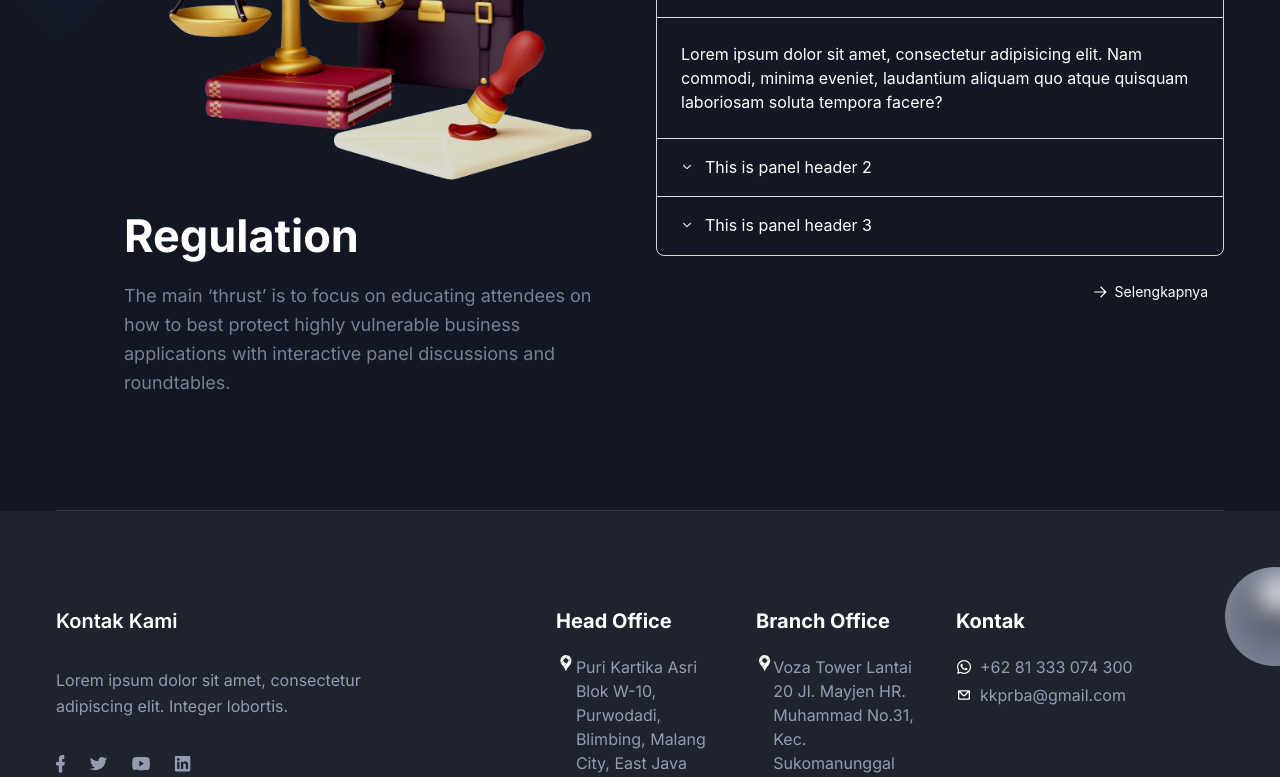
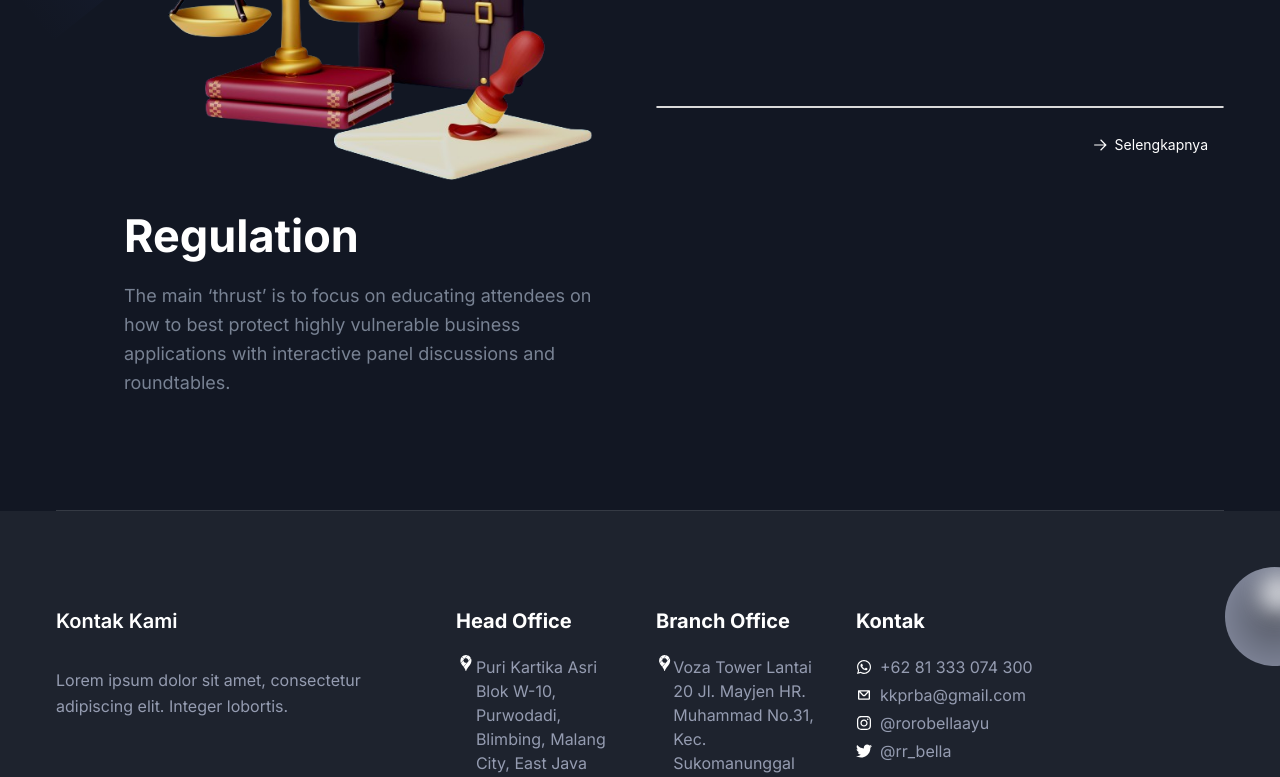
Before and after one commit to ILHAM2134/kkprba, a Next.js app: page /about in a window 1280 px wide. Shown: the part 1280-2057 px from the top of the page. Built offline with nearby package versions, Linux system fonts and the light colour scheme.

Commit message:
fixing home blog and regulations

```diff
--- a/app/about/page.tsx
+++ b/app/about/page.tsx
@@ -1,5 +1,5 @@
 import AboutSectionOne from "@/components/About/AboutSectionOne";
-import AboutSectionTwo from "@/components/About/AboutSectionTwo";
+import AboutSectionTwo from "@/components/About/Regulation";
 import Breadcrumb from "@/components/Common/Breadcrumb";
 
 import { Metadata } from "next";
--- a/app/layout.tsx
+++ b/app/layout.tsx
@@ -17,17 +17,13 @@ export default function RootLayout({
 }) {
   return (
     <html suppressHydrationWarning lang="en">
-      {/*
-        <head /> will contain the components returned by the nearest parent
-        head.js. Find out more at https://beta.nextjs.org/docs/api-reference/file-conventions/head
-      */}
       <head>
         <title>KKPRBA</title>
 
         <link rel="icon" type="image/png" href={logo.src} />
       </head>
       <body
-        className={`scrollbar-thin scrollbar-track-gray-50 scrollbar-thumb-gray-300 dark:scrollbar-track-gray-800 dark:scrollbar-thumb-gray-500 bg-[#FCFCFC] dark:bg-black ${inter.className}`}
+        className={`bg-[#FCFCFC] scrollbar-thin scrollbar-track-gray-50 scrollbar-thumb-gray-300 dark:bg-black dark:scrollbar-track-gray-800 dark:scrollbar-thumb-gray-500 ${inter.className}`}
       >
         <Providers>
           <Header />
--- a/components/About/AboutSectionTwo.tsx
+++ b/components/About/Regulation.tsx
@@ -10,7 +10,23 @@ import {
 } from "react-icons/io";
 import { useRouter } from "next/navigation";
 
-const AboutSectionTwo = () => {
+type TDataRegulations = {
+  categories: { id: number; name: string }[];
+  created_at: string;
+  description: string;
+  id: number;
+  image: string;
+  is_carousel: number | string | boolean | null;
+  short_title: string;
+  title: string;
+  updated_at: string;
+};
+
+type TPropsRegulation = {
+  data: TDataRegulations[] | [];
+};
+
+const Regulation = ({ data }: TPropsRegulation) => {
   const router = useRouter();
 
   const checkIcon = (
@@ -19,47 +35,11 @@ const AboutSectionTwo = () => {
     </svg>
   );
 
-  const items: CollapseProps["items"] = [
-    {
-      key: "1",
-      label: (
-        <p className="text-black dark:text-white">This is panel header 1</p>
-      ),
-      children: (
-        <p className="text-black dark:text-white">
-          Lorem ipsum dolor sit amet, consectetur adipisicing elit. Nam commodi,
-          minima eveniet, laudantium aliquam quo atque quisquam laboriosam
-          soluta tempora facere?
-        </p>
-      ),
-    },
-    {
-      key: "2",
-      label: (
-        <p className="text-black dark:text-white">This is panel header 2</p>
-      ),
-      children: (
-        <p className="text-black dark:text-white">
-          Lorem ipsum dolor sit amet, consectetur adipisicing elit. Nam commodi,
-          minima eveniet, laudantium aliquam quo atque quisquam laboriosam
-          soluta tempora facere?
-        </p>
-      ),
-    },
-    {
-      key: "3",
-      label: (
-        <p className="text-black dark:text-white">This is panel header 3</p>
-      ),
-      children: (
-        <p className="text-black dark:text-white">
-          Lorem ipsum dolor sit amet, consectetur adipisicing elit. Nam commodi,
-          minima eveniet, laudantium aliquam quo atque quisquam laboriosam
-          soluta tempora facere?
-        </p>
-      ),
-    },
-  ];
+  const items: CollapseProps["items"] = data?.slice(0, 3)?.map((item) => ({
+    key: item?.id,
+    label: <p className="text-black dark:text-white">{item?.short_title}</p>,
+    children: <p className="text-black dark:text-white">{item?.title}</p>,
+  }));
 
   const List = ({ text }) => (
     <p className="mb-5 flex items-center text-lg font-medium text-body-color">
@@ -189,4 +169,4 @@ const AboutSectionTwo = () => {
   );
 };
 
-export default AboutSectionTwo;
+export default Regulation;
--- a/components/Footer/index.tsx
+++ b/components/Footer/index.tsx
@@ -2,7 +2,7 @@
 import Image from "next/image";
 import Link from "next/link";
 
-import { FaWhatsapp } from "react-icons/fa";
+import { FaWhatsapp, FaInstagram, FaTwitter } from "react-icons/fa";
 import { SiGooglemaps } from "react-icons/si";
 import { CgMail } from "react-icons/cg";
 
@@ -16,7 +16,7 @@ const Footer = () => {
       >
         <div className="container">
           <div className="-mx-4 flex flex-wrap">
-            <div className="w-full px-4 md:w-1/2 lg:w-4/12 xl:w-5/12">
+            <div className="w-full px-4 md:w-1/2 lg:w-4/12">
               <div className="mb-12 max-w-[360px] lg:mb-16">
                 <p className="mb-8 inline-block text-xl font-semibold">
                   Kontak Kami
@@ -27,67 +27,7 @@ const Footer = () => {
                   Integer lobortis.
                 </p>
 
-                <div className="flex items-center">
-                  <a
-                    href="/"
-                    aria-label="social-link"
-                    className="mr-6 text-body-color duration-300 hover:text-primary dark:text-body-color-dark dark:hover:text-primary"
-                  >
-                    <svg
-                      width="9"
-                      height="18"
-                      viewBox="0 0 9 18"
-                      className="fill-current"
-                    >
-                      <path d="M8.13643 7H6.78036H6.29605V6.43548V4.68548V4.12097H6.78036H7.79741C8.06378 4.12097 8.28172 3.89516 8.28172 3.55645V0.564516C8.28172 0.254032 8.088 0 7.79741 0H6.02968C4.11665 0 2.78479 1.58064 2.78479 3.92339V6.37903V6.94355H2.30048H0.65382C0.314802 6.94355 0 7.25403 0 7.70564V9.7379C0 10.1331 0.266371 10.5 0.65382 10.5H2.25205H2.73636V11.0645V16.7379C2.73636 17.1331 3.00273 17.5 3.39018 17.5H5.66644C5.81174 17.5 5.93281 17.4153 6.02968 17.3024C6.12654 17.1895 6.19919 16.9919 6.19919 16.8226V11.0927V10.5282H6.70771H7.79741C8.11222 10.5282 8.35437 10.3024 8.4028 9.96371V9.93548V9.90726L8.74182 7.95968C8.76604 7.7621 8.74182 7.53629 8.59653 7.31048C8.54809 7.16935 8.33016 7.02823 8.13643 7Z" />
-                    </svg>
-                  </a>
-
-                  <a
-                    href="/"
-                    aria-label="social-link"
-                    className="mr-6 text-body-color duration-300 hover:text-primary dark:text-body-color-dark dark:hover:text-primary"
-                  >
-                    <svg
-                      width="19"
-                      height="14"
-                      viewBox="0 0 19 14"
-                      className="fill-current"
-                    >
-                      <path d="M16.3024 2.26027L17.375 1.0274C17.6855 0.693493 17.7702 0.436644 17.7984 0.308219C16.9516 0.770548 16.1613 0.924658 15.6532 0.924658H15.4556L15.3427 0.821918C14.6653 0.282534 13.8185 0 12.9153 0C10.9395 0 9.3871 1.48973 9.3871 3.21062C9.3871 3.31336 9.3871 3.46747 9.41532 3.57021L9.5 4.0839L8.90726 4.05822C5.29435 3.95548 2.33065 1.13014 1.85081 0.642123C1.06048 1.92637 1.5121 3.15925 1.99194 3.92979L2.95161 5.36815L1.42742 4.5976C1.45565 5.67637 1.90726 6.52397 2.78226 7.14041L3.54435 7.65411L2.78226 7.93665C3.2621 9.24658 4.33468 9.78596 5.125 9.99144L6.16935 10.2483L5.18145 10.8647C3.60081 11.8921 1.625 11.8151 0.75 11.738C2.52823 12.8682 4.64516 13.125 6.1129 13.125C7.21371 13.125 8.03226 13.0223 8.22984 12.9452C16.1331 11.25 16.5 4.82877 16.5 3.54452V3.36473L16.6694 3.26199C17.629 2.44007 18.0242 2.00342 18.25 1.74658C18.1653 1.77226 18.0524 1.82363 17.9395 1.84932L16.3024 2.26027Z" />
-                    </svg>
-                  </a>
-
-                  <a
-                    href="/"
-                    aria-label="social-link"
-                    className="mr-6 text-body-color duration-300 hover:text-primary dark:text-body-color-dark dark:hover:text-primary"
-                  >
-                    <svg
-                      width="18"
-                      height="14"
-                      viewBox="0 0 18 14"
-                      className="fill-current"
-                    >
-                      <path d="M17.5058 2.07119C17.3068 1.2488 16.7099 0.609173 15.9423 0.395963C14.5778 7.26191e-08 9.0627 0 9.0627 0C9.0627 0 3.54766 7.26191e-08 2.18311 0.395963C1.41555 0.609173 0.818561 1.2488 0.619565 2.07119C0.25 3.56366 0.25 6.60953 0.25 6.60953C0.25 6.60953 0.25 9.68585 0.619565 11.1479C0.818561 11.9703 1.41555 12.6099 2.18311 12.8231C3.54766 13.2191 9.0627 13.2191 9.0627 13.2191C9.0627 13.2191 14.5778 13.2191 15.9423 12.8231C16.7099 12.6099 17.3068 11.9703 17.5058 11.1479C17.8754 9.68585 17.8754 6.60953 17.8754 6.60953C17.8754 6.60953 17.8754 3.56366 17.5058 2.07119ZM7.30016 9.44218V3.77687L11.8771 6.60953L7.30016 9.44218Z" />
-                    </svg>
-                  </a>
-
-                  <a
-                    href="/"
-                    aria-label="social-link"
-                    className="text-body-color duration-300 hover:text-primary dark:text-body-color-dark dark:hover:text-primary"
-                  >
-                    <svg
-                      width="17"
-                      height="16"
-                      viewBox="0 0 17 16"
-                      className="fill-current"
-                    >
-                      <path d="M15.2196 0H1.99991C1.37516 0 0.875366 0.497491 0.875366 1.11936V14.3029C0.875366 14.8999 1.37516 15.4222 1.99991 15.4222H15.1696C15.7943 15.4222 16.2941 14.9247 16.2941 14.3029V1.09448C16.3441 0.497491 15.8443 0 15.2196 0ZM5.44852 13.1089H3.17444V5.7709H5.44852V13.1089ZM4.29899 4.75104C3.54929 4.75104 2.97452 4.15405 2.97452 3.43269C2.97452 2.71133 3.57428 2.11434 4.29899 2.11434C5.02369 2.11434 5.62345 2.71133 5.62345 3.43269C5.62345 4.15405 5.07367 4.75104 4.29899 4.75104ZM14.07 13.1089H11.796V9.55183C11.796 8.7061 11.771 7.58674 10.5964 7.58674C9.39693 7.58674 9.222 8.53198 9.222 9.47721V13.1089H6.94792V5.7709H9.17202V6.79076H9.19701C9.52188 6.19377 10.2466 5.59678 11.3711 5.59678C13.6952 5.59678 14.12 7.08925 14.12 9.12897V13.1089H14.07Z" />
-                    </svg>
-                  </a>
-                </div>
+                <div className="flex items-center"></div>
               </div>
             </div>
 
@@ -164,6 +104,32 @@ const Footer = () => {
                     className="my-1 block text-base text-body-color duration-300 hover:text-primary dark:text-body-color-dark dark:hover:text-primary"
                   >
                     kkprba@gmail.com
+                  </a>
+                </p>
+
+                <p className="flex items-center gap-2">
+                  <FaInstagram className="block" />
+
+                  <a
+                    href="https://www.instagram.com/rorobellaayu/"
+                    target="_blank"
+                    rel="noreferrer"
+                    className="block text-base text-body-color duration-300 hover:text-primary dark:text-body-color-dark dark:hover:text-primary"
+                  >
+                    @rorobellaayu
+                  </a>
+                </p>
+
+                <p className="mt-1 flex items-center gap-2">
+                  <FaTwitter className="block" />
+
+                  <a
+                    href="https://twitter.com/rr_bella"
+                    target="_blank"
+                    rel="noreferrer"
+                    className="block text-base text-body-color duration-300 hover:text-primary dark:text-body-color-dark dark:hover:text-primary"
+                  >
+                    @rr_bella
                   </a>
                 </p>
               </div>
--- a/components/Hero/index.tsx
+++ b/components/Hero/index.tsx
@@ -17,7 +17,6 @@ const Hero = ({ data }: TPropsHero) => {
     setDataHero(data);
   }, [data]);
 
-  console.log({ dataHero });
   return (
     <>
       <Carousel autoplay autoplaySpeed={3000} speed={600} id="hero">
@@ -53,8 +52,8 @@ const Hero = ({ data }: TPropsHero) => {
                         ? item?.description?.slice(0, 100) + "..."
                         : item?.description,
                   }}
-                  className="mb-12 text-base !leading-relaxed text-body-color dark:text-body-color-dark sm:text-lg md:text-xl"
-                ></p>
+                  className="mb-12 text-base !leading-relaxed text-body-color dark:text-body-color-dark xs:text-center sm:text-lg md:text-left md:text-xl"
+                />
 
                 <div className="flex flex-col items-center space-y-4 sm:flex-row sm:space-x-4 sm:space-y-0">
                   <Link
--- a/package.json
+++ b/package.json
@@ -9,8 +9,10 @@
     "lint": "next lint"
   },
   "dependencies": {
+    "@ant-design/icons": "^5.3.0",
     "antd": "^5.13.3",
     "axios": "^1.6.7",
+    "dayjs": "^1.11.10",
     "eslint": "8.33.0",
     "eslint-config-next": "13.1.6",
     "framer-motion": "^11.0.3",
```
Also changed, not shown: app/blog/page.tsx (+21 -3 lines), app/page.tsx (+30 -20 lines), components/Blog/SingleBlog.tsx (+45 -15 lines), components/Header/menuData.tsx (+4 -4 lines), types/blog.ts (+6 -4 lines), .eslintrc.json, 1 other file (tests, documents, lock files or other folders).
